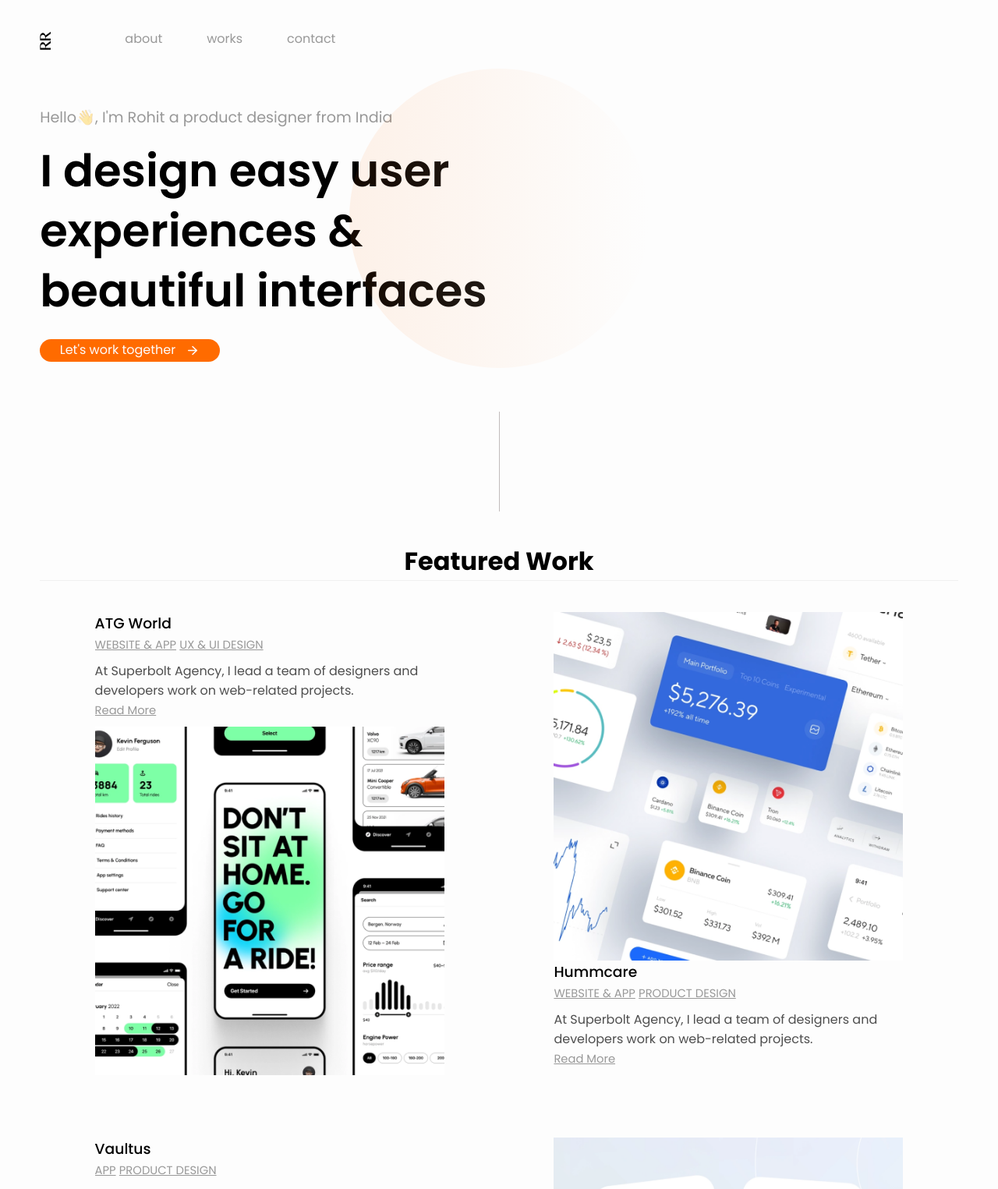
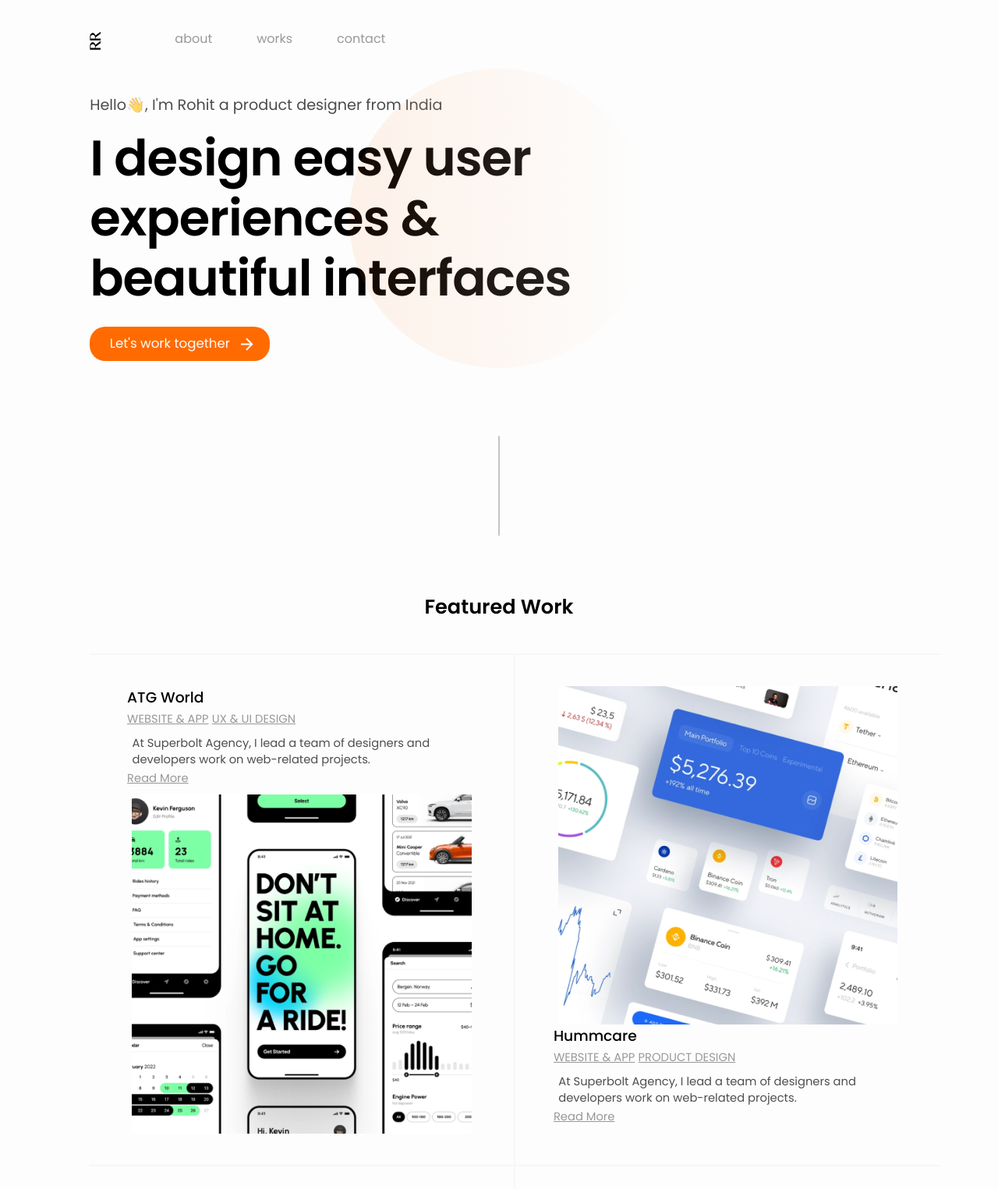
Before and after one commit to ShalomiAhavah/Rohit-Portfolio, a plain HTML site: page index.html in a window 1280 px wide. Shown: the top 1525 px of the page at 78% size. Drawn offline with Linux system fonts and the light colour scheme.

Commit message:
Style Updates

```diff
--- a/style.css
+++ b/style.css
@@ -8,6 +8,8 @@
     --gradient-orange: #FF6B00;
     --circle-gradient: hsl(25, 100, 50, 10%);
     --paragraph-color: #4E4E4E;
+    --divider-color: #C4C4C4;
+    --border-color: #F7F7F7;
 }
 
 
@@ -37,7 +39,7 @@ body {
 }
 
 section {
-    padding:2vh 4vw;
+    padding:2vh 9vw
 }
 
 /* Header/Menu */
@@ -47,7 +49,7 @@ header {
     display: flex;
     flex-direction: row;
     font-size: 1.25vw;
-    margin:5vh 4vw;
+    margin:5vh 9vw;
 }
 
 header * {
@@ -71,46 +73,54 @@ header * {
     overflow: hidden;
 }
 
+.menu--link:hover {
+    color: black;
+    text-decoration: underline;
+}
+
 /*---------------- Main -------------*/
 
 /* Section 1 */
-
+/*
 #section1 {
-    padding:4vh 4vw 2vh 4vw;
-}
+    padding:4vh 5vw 2vh 10vw;
+} */
 
 #introduction {
     font-size: 1.5vw;
-    color: var(--text-color);
+    color: black;
+    opacity: 70%;
     margin: 0;
 }
 
 #introduction-heading {
     width: 50vw;
-    font-size: 4.5vw;
+    font-size: 5vw;
     font-weight: 600;
     line-height:6vw;
+    letter-spacing: -1px;
     margin: 2vh 0 0 0;
     overflow: hidden;
+    color: black;
 }
 
 .button-orange {
-    height: 2.2vw;
+    height: 3.4vw;
     width: 18vw;
     display: block;
+    background-color: var(--gradient-orange);
     margin: 3vh 0;
     padding:0 2vw;
     border-radius: 20px;
-    background-color: var(--gradient-orange);
-    font-size: 1.25vw;
+    font-size: 1.3vw;
     text-decoration: none;
     color: var(--background);
-    line-height: 2.2vw;
+    line-height: 3.4vw;
     overflow: hidden;
 }
-.button-orange > img{
-    height: 1.4vw;
-    margin: 0.4vw 0 0.4vw 1vw;
+.button-orange > img {
+    height: 1.8vw;
+    margin: 0.8vw;
     position: absolute;
     display: inline;
 }
@@ -131,8 +141,8 @@ header * {
 .vertical-divider {
     height: 16vh;
     width: 1px;
-    margin: 3vh auto;
-    background-color: rgb(193, 187, 187);
+    margin:7vh auto;
+    border: 1px solid var(--divider-color);
 }
 
 
@@ -141,20 +151,30 @@ header * {
 
 
 #featured-projects {
-    width: 100%;
+    width: 104%;
     display: grid;
     grid-template-columns: 50% 50%;
-    border-top: 1px solid rgba(211, 211, 211, 0.308);
+    border-top: 2px solid var(--border-color);
+    margin-top: 5vh;
 }
 
 #featured-heading {
     text-align: center;
-    font-size: 2.5vw;
+    font-size: 2vw;
+    font-weight: 600;
+}
+.project:nth-child(1),
+.project:nth-child(3){
+    border-right: 2px solid var(--border-color);
+}
 
+.project:first-child,
+.project:nth-child(2) {
+    border-bottom:2px solid var(--border-color);
 }
 
 .project {
-    margin: 5vh 0;
+    padding: 5vh 0;
     display: flex;
     flex-direction: column;
     align-items: center;
@@ -180,13 +200,13 @@ header * {
 }
 
 .featured-project-image {
-    width: 35vw;
+    width: 34vw;
     display: block;
 }
 
 #featured-projects p {
-    width: 35vw;
-    font-size: 1.25vw;
+    width: 34vw;
+    font-size: 1.15vw;
     color: var(--paragraph-color);
     margin: 0;
 }
@@ -195,12 +215,12 @@ header * {
 
 #view-all-button {
     height: 2.4vw;
-    width: 14vw;
+    width: 12vw;
     display: block;
     border: 1px solid var(--paragraph-color);
     color: var(--paragraph-color);
     text-decoration: none;
-    font-size: 1.25vw;
+    font-size: 1.2vw;
     border-radius: 15px;
     text-align: center;
     line-height: 2.4vw;
@@ -212,22 +232,28 @@ header * {
 
 #section3 {
     width: 100vw;
-    height: 45vh;
+    height: 60vh;
     background-image: linear-gradient(#FF6B00, #FDFDFD);
     text-align: center;
     padding: 7vh 0 0 0;
 }
 
+#section3 span {
+    display: block;
+    margin: 18vh 0 0 0;
+}
+
 #section3 >span>h3, #email{
     display: inline;
     position:static;
-    font-size: 5vw;
-    margin:6vw 5px;
-    font-weight: 600px;
+    font-size: 7vw;
+    margin:0 5px;
+    font-weight: 700;
     text-align: center;
     color: var(--background);
+    text-decoration-thickness:3px;
+    text-underline-offset: 5px;
 }
-
 
 
 
@@ -235,13 +261,21 @@ header * {
 /* -----------Footer------------- */
 footer {
     width: 100%;
-    padding:0 4vw;
+    height: 1.5vh;
+    padding:0 10vw;
     display: flex;
     justify-content: space-between;
 }
 
+#link-group {
+    height: 1.2vh;
+    padding: 0;
+    overflow: hidden;
+}
+
 footer > a, #link-group > a{
     color: var(--gradient-orange);
+    opacity: 70%;
     text-decoration: none;
     font-size: 0.85vw;
     margin: 0 1vw;
```
